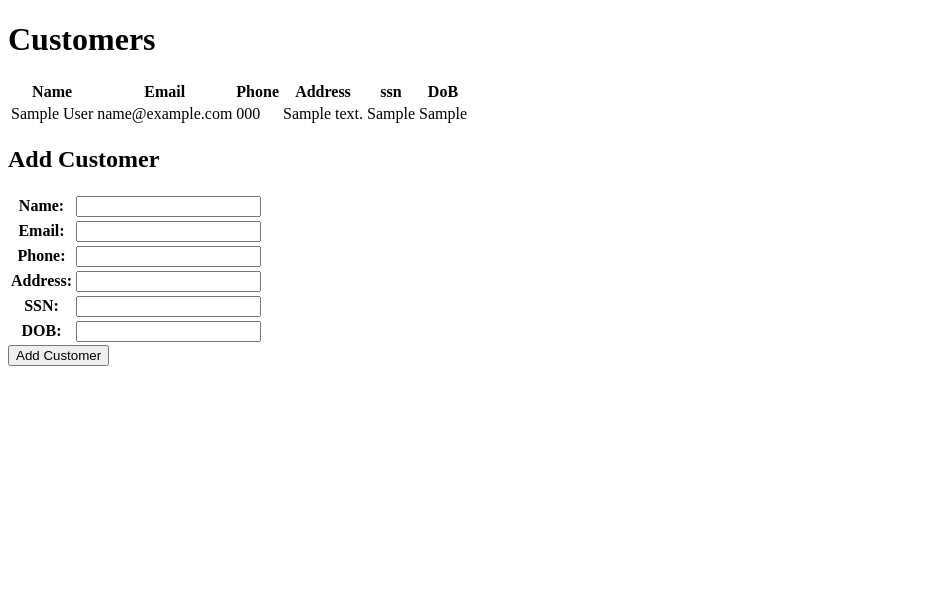
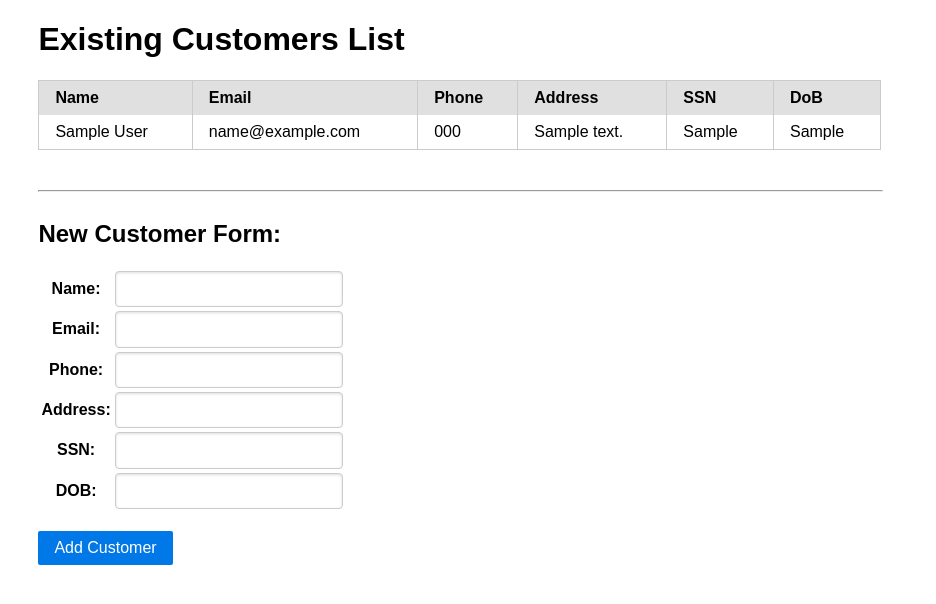
Before and after one commit to piiano/vault-python, a Django app: template examples/django-encryption-example/customers/templates/index.html in a window 1280 px wide. Shown: the top 604 px of the page, without its empty margins (0-936 px from the left). Run offline with Django 4.2, Linux system fonts and the light colour scheme; the template is opened without the code that fills it: values that come from a table or form of the project are taken from there, others are empty; tables that the repository leaves empty hold one stand-in row (values such as "Sample post"); some libraries are stand-ins or nearby versions.

Commit message:
merge with the latest version of vault-sample-python-django

```diff
--- a/examples/django-encryption-example/customers/models.py
+++ b/examples/django-encryption-example/customers/models.py
@@ -4,11 +4,11 @@ from django_encryption.fields import EncryptedCharField, EncryptedEmailField, En
 
 
 class Customer(models.Model):
-    name = EncryptedCharField()
-    email = EncryptedEmailField()
-    phone = EncryptedCharField()
+    name = EncryptedCharField(data_type_name='NAME')
+    email = EncryptedEmailField(data_type_name='EMAIL')
+    phone = EncryptedCharField(data_type_name='PHONE_NUMBER')
     address = EncryptedCharField(
-        encryption_type=EncryptionType.randomized, expiration_secs=10)
+        encryption_type=EncryptionType.randomized, expiration_secs=10, data_type_name='ADDRESS')
     ssn = EncryptedCharField(
-        encryption_type=EncryptionType.randomized)
-    dob = EncryptedDateField()
+        encryption_type=EncryptionType.randomized, data_type_name='SSN')
+    dob = EncryptedDateField(data_type_name='DATE_OF_BIRTH')
--- a/examples/django-encryption-example/customers/templates/base.html
+++ b/examples/django-encryption-example/customers/templates/base.html
@@ -2,12 +2,12 @@
 <html lang="en">
 
 <head>
-    <!--<link rel="stylesheet" href="style.css">-->
-    <title>{% block title %}Scooter Demo App{% endblock %}</title>
+    <link rel="stylesheet" href="https://cdn.jsdelivr.net/npm/purecss@3.0.0/build/pure-min.css" integrity="sha384-X38yfunGUhNzHpBaEBsWLO+A0HDYOQi8ufWDkZ0k9e0eXz/tH3II7uKZ9msv++Ls" crossorigin="anonymous">
+    <title>{% block title %}Piiano Vault Django Demo App{% endblock %}</title>
 </head>
 
 <body>
-    <div id="content">
+    <div id="content" style="margin-inline: 3%; display: flex; flex-direction: column; align-items: start;">
         {% block content %}{% endblock %}
     </div>
 </body>
--- a/examples/django-encryption-example/customers/templates/index.html
+++ b/examples/django-encryption-example/customers/templates/index.html
@@ -1,16 +1,19 @@
 {% extends 'base.html' %}
 
 {% block content %}
-<h1>Customers</h1>
-<table>
+
+<h1>Existing Customers List</h1>
+<table class="pure-table" style="min-width: 70%">
+    <thead>
         <tr>
             <th>Name</th>
             <th>Email</th>
             <th>Phone</th>
             <th>Address</th>
-        <th>ssn</th>
+            <th>SSN</th>
             <th>DoB</th>
         </tr>
+    </thead>
     {% for customer in customers %}
     <tr>
         <td>{{ customer.name }}</td>
@@ -23,14 +26,17 @@
     {% endfor %}
 </table>
 
-<h2>Add Customer</h2>
-<form action="add_customer" method="post">
+<hr style="margin-top: 40px; min-width: 70%; margin-inline: 0;"/>
+
+<h2>New Customer Form:</h2>
+<form action="add_customer" class="pure-form pure-form-aligned" method="post">
     {% csrf_token %}
     <table>
         {{ add_customer_form.as_table }}
 
     </table>
-    <input type="submit" value="Add Customer">
+    </br>
+    <input type="submit" class="pure-button pure-button-primary" value="Add Customer">
 </form>
 
 {% endblock %}
```
Lines whose indentation alone changed are shown as unchanged.
